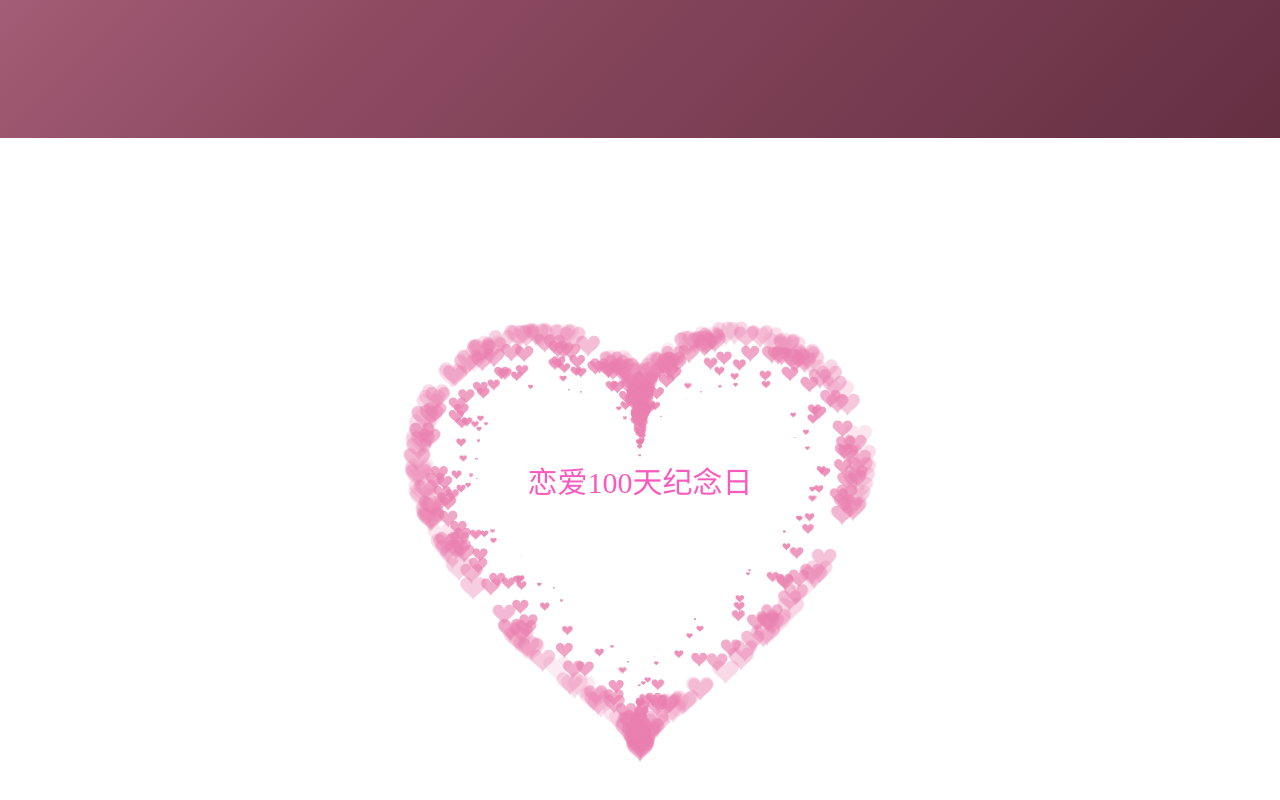
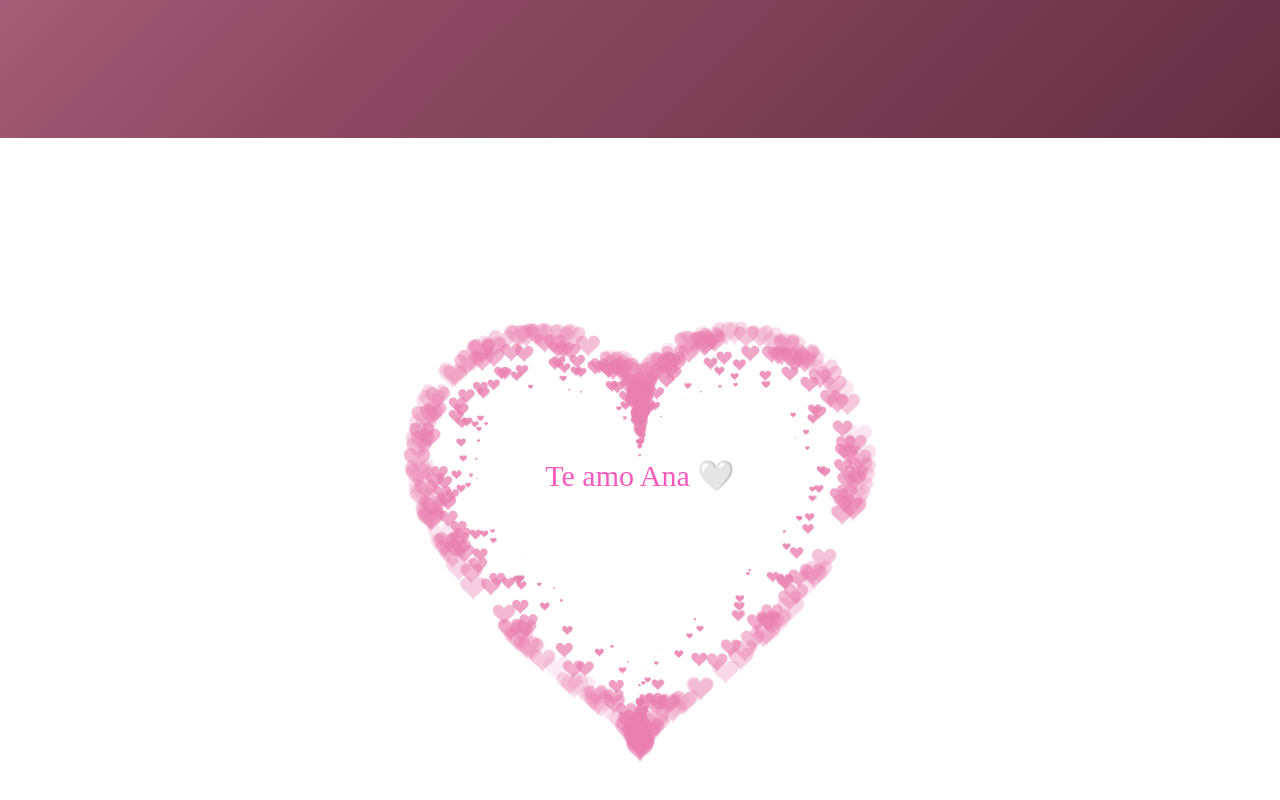
Before and after one commit to Arampw/ily, a plain HTML site: page index.html in a window 1280 px wide. Shown: the part 662-1462 px from the top of the page. Drawn offline with Linux system fonts and the light colour scheme.

Commit message:
Update index.html

```diff
--- a/index.html
+++ b/index.html
@@ -184,7 +184,7 @@
 
     <canvas id="pinkboard"></canvas>
 
-    <div class="title">恋爱100天纪念日</div>
+    <div class="title">Te amo Ana 🤍</div>
     <script>
 
         var settings = {
```
